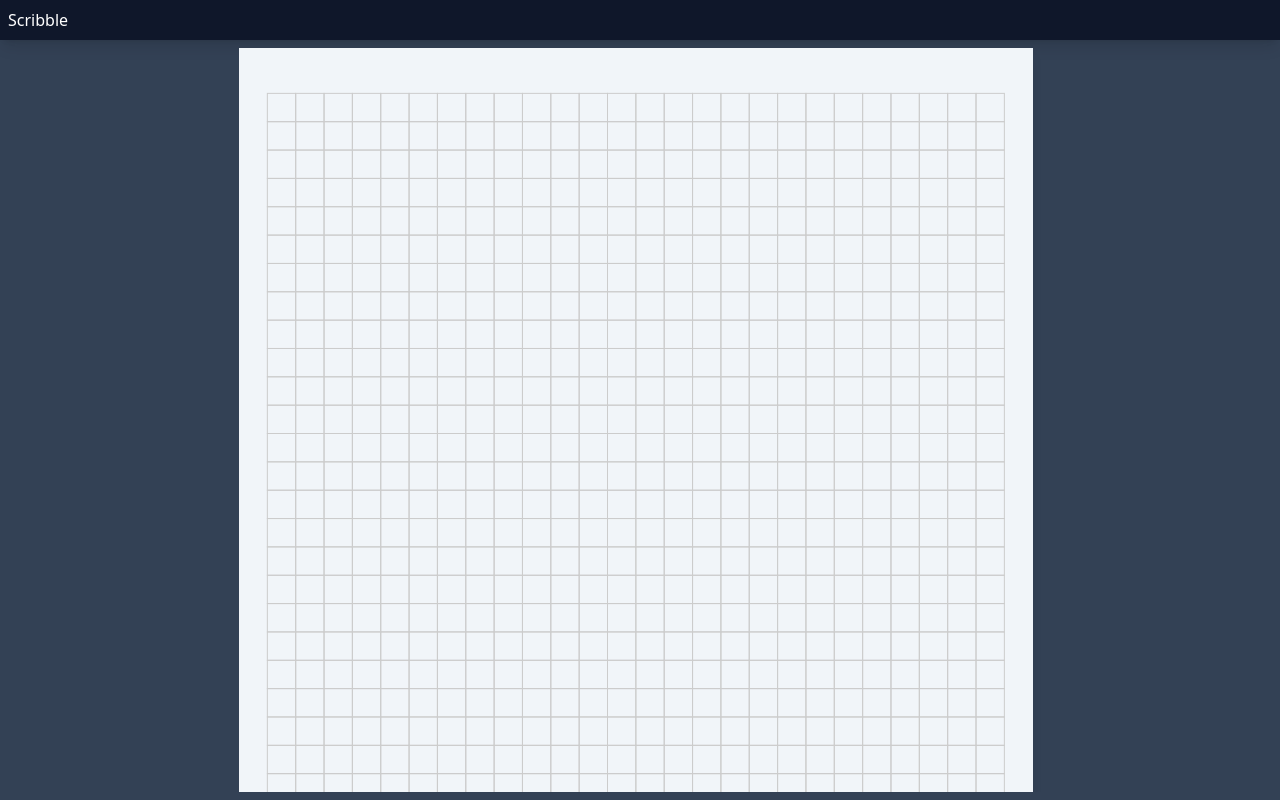
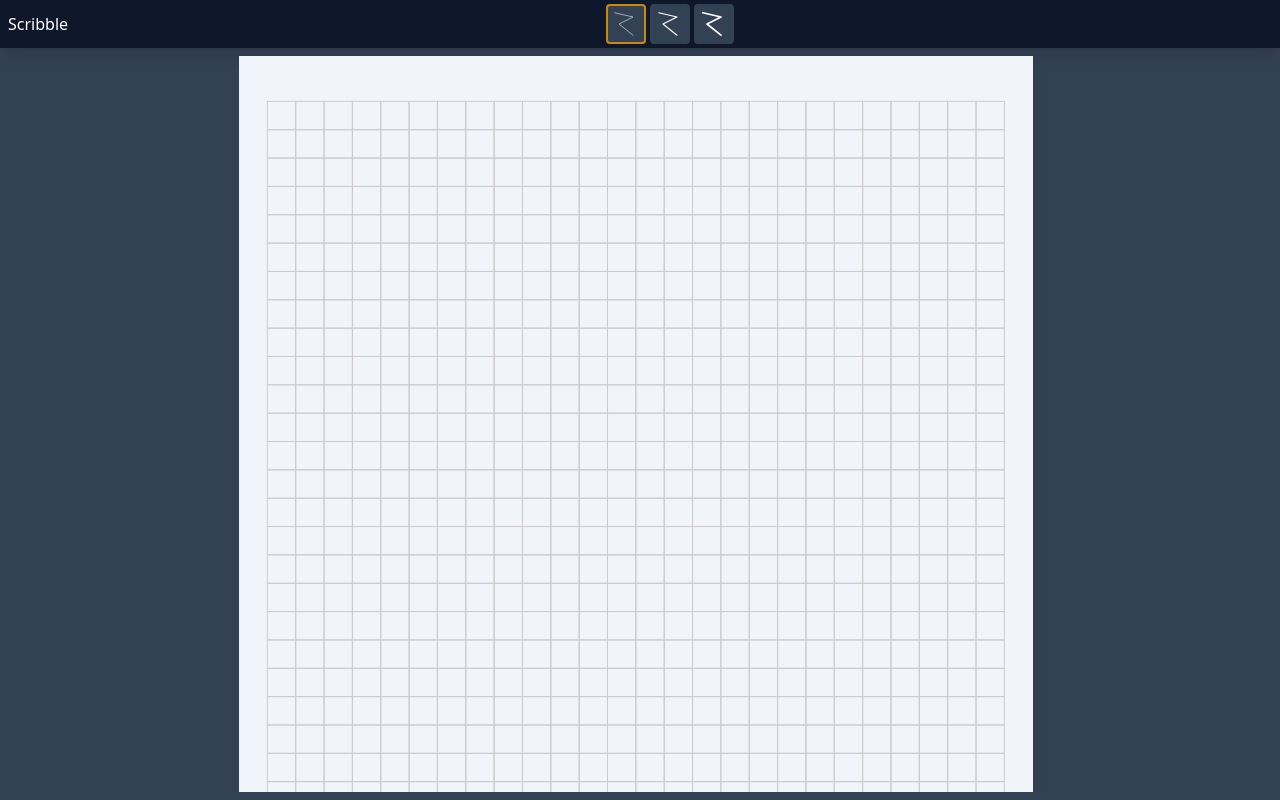
Before and after one commit to pothos-dev/scribble, a SvelteKit app: page / in a window 1280 px wide. Built offline with nearby package versions, Linux system fonts and the light colour scheme.

Commit message:
Thickness Buttons

```diff
--- a/package.json
+++ b/package.json
@@ -12,6 +12,7 @@
 		"format": "prettier --plugin-search-dir . --write ."
 	},
 	"devDependencies": {
+		"@iconify/svelte": "^3.0.0",
 		"@sveltejs/adapter-auto": "next",
 		"@sveltejs/kit": "next",
 		"@types/lodash": "^4.14.186",
--- a/src/components/Header.svelte
+++ b/src/components/Header.svelte
@@ -1,3 +1,15 @@
-<header class="bg-slate-900 text-white shadow-lg items-center flex flex-row px-2 py-2">
-  <h1>Scribble</h1>
+<script>
+  import Toolbar from './Toolbar.svelte'
+</script>
+
+<header
+  class="bg-slate-900 text-white shadow-lg items-center flex flex-row justify-between px-2 py-1"
+>
+  <div>
+    <h1>Scribble</h1>
+  </div>
+
+  <div><Toolbar /></div>
+
+  <div />
 </header>
--- a/src/components/PolyLine.svelte
+++ b/src/components/PolyLine.svelte
@@ -2,6 +2,15 @@
   import type { Point } from '$types'
 
   export let points: Point[]
+  export let color = 'black'
+  export let thickness = 1
 </script>
 
-<polyline points={points.map(([x, y]) => `${x},${y}`).join(' ')} stroke="black" fill="none" />
+<polyline
+  points={points.map(([x, y]) => `${x},${y}`).join(' ')}
+  stroke={color}
+  fill="none"
+  stroke-width={thickness}
+  stroke-linejoin="round"
+  stroke-linecap="round"
+/>
--- /dev/null
+++ b/src/components/ThicknessButton.svelte
@@ -0,0 +1,22 @@
+<script lang="ts">
+  import PolyLine from '$components/PolyLine.svelte'
+  import ToolButton from '$components/ToolButton.svelte'
+  import { Thickness } from '$stores'
+
+  export let thickness: number
+</script>
+
+<ToolButton active={thickness == $Thickness} on:click={() => Thickness.set(thickness)}>
+  <svg class="w-full h-full" viewBox="0 0 100 100">
+    <PolyLine
+      thickness={thickness * 2}
+      color="white"
+      points={[
+        [10, 10],
+        [75, 25],
+        [25, 50],
+        [75, 90]
+      ]}
+    />
+  </svg>
+</ToolButton>
--- /dev/null
+++ b/src/components/ToolButton.svelte
@@ -0,0 +1,11 @@
+<script lang="ts">
+  export let active = false
+</script>
+
+<div
+  class="bg-slate-700 rounded p-1 w-10 h-10 border-2 border-solid border-transparent"
+  class:border-yellow-600={active}
+  on:click
+>
+  <slot />
+</div>
--- /dev/null
+++ b/src/components/Toolbar.svelte
@@ -0,0 +1,9 @@
+<script>
+  import ThicknessButton from './ThicknessButton.svelte'
+</script>
+
+<div class="flex flex-row space-x-1">
+  <ThicknessButton thickness={1} />
+  <ThicknessButton thickness={2} />
+  <ThicknessButton thickness={3} />
+</div>
--- /dev/null
+++ b/src/stores.ts
@@ -0,0 +1,3 @@
+import { writable } from 'svelte/store'
+
+export let Thickness = writable(1)
--- a/svelte.config.js
+++ b/svelte.config.js
@@ -12,7 +12,8 @@ const config = {
 
     alias: {
       '$components/*': './src/components/*',
-      $types: './src/types'
+      $types: './src/types',
+      $stores: './src/stores'
     }
   }
 }
```
Also changed, not shown: 1 other file (tests, documents, lock files or other folders).
